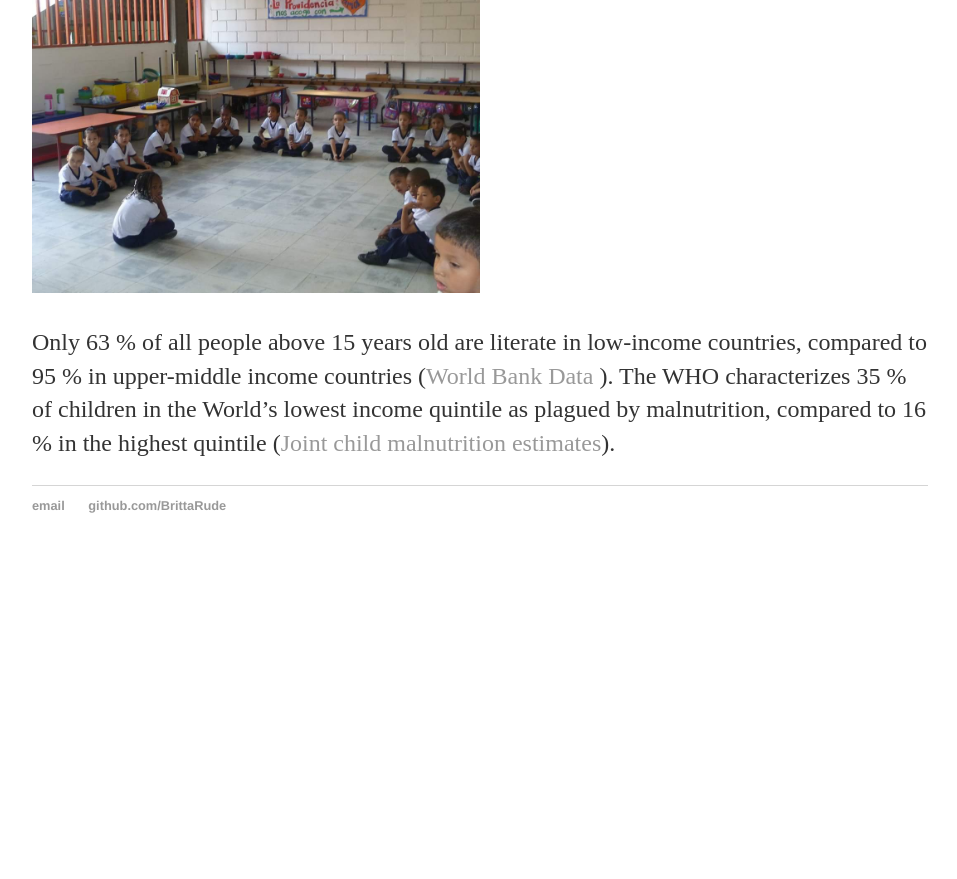
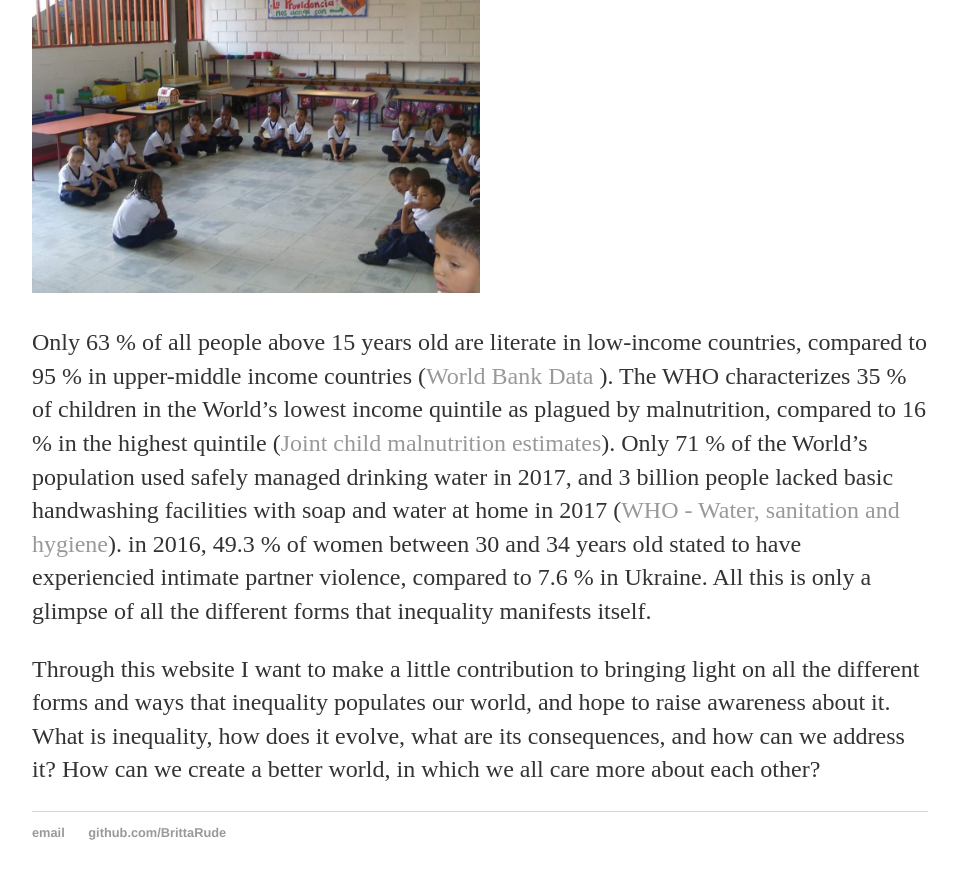
Before and after one commit to BrittaRude/BrittaRude.github.io, a Jekyll site: the page built from _posts/2020-07-08-britta-rude-site-launched.md, in a window 1280 px wide and 900 px high, scrolled down 2462 px. Shown: the top 879 px of the window, without its empty margins (160-1117 px from the left). Built offline with Jekyll 4.4.1, drawn with Linux system fonts in a browser that asks for light colours; before the commit the page ends 3035 px from its top, so only the background shows below that.

Commit message:
Update 2020-07-08-britta-rude-site-launched.md

```diff
--- a/_posts/2020-07-08-britta-rude-site-launched.md
+++ b/_posts/2020-07-08-britta-rude-site-launched.md
@@ -21,4 +21,6 @@ Often, people are born into inequality. That means, they are born into a situati
 
 <img src="/images/Aguablanca.jpg" alt="aguablanca School" style="max-width:50%;"/>
 
-Only 63 % of all people above 15 years old are literate in low-income countries, compared to 95 % in upper-middle income countries ([World Bank Data ](https://data.worldbank.org/indicator/SE.ADT.LITR.ZS?most_recent_value_desc=true)). The WHO characterizes 35 % of children in the World's lowest income quintile as plagued by malnutrition, compared to 16 % in the highest quintile ([Joint child malnutrition estimates](https://www.who.int/data/gho/data/themes/topics/joint-child-malnutrition-estimates-unicef-who-wb)).
+Only 63 % of all people above 15 years old are literate in low-income countries, compared to 95 % in upper-middle income countries ([World Bank Data ](https://data.worldbank.org/indicator/SE.ADT.LITR.ZS?most_recent_value_desc=true)). The WHO characterizes 35 % of children in the World's lowest income quintile as plagued by malnutrition, compared to 16 % in the highest quintile ([Joint child malnutrition estimates](https://www.who.int/data/gho/data/themes/topics/joint-child-malnutrition-estimates-unicef-who-wb)). Only 71 % of the World's population used safely managed drinking water in 2017, and 3 billion people lacked basic handwashing facilities with soap and water at home in 2017 ([WHO - Water, sanitation and hygiene](https://www.who.int/data/gho/data/themes/topics/joint-child-malnutrition-estimates-unicef-who-wb)). in 2016, 49.3 % of women between 30 and 34 years old stated to have experiencied intimate partner violence, compared to 7.6 % in Ukraine. All this is only a glimpse of all the different forms that inequality manifests itself.
+
+Through this website I want to make a little contribution to bringing light on all the different forms and ways that inequality populates our world, and hope to raise awareness about it. What is inequality, how does it evolve, what are its consequences, and how can we address it? How can we create a better world, in which we all care more about each other?
```
